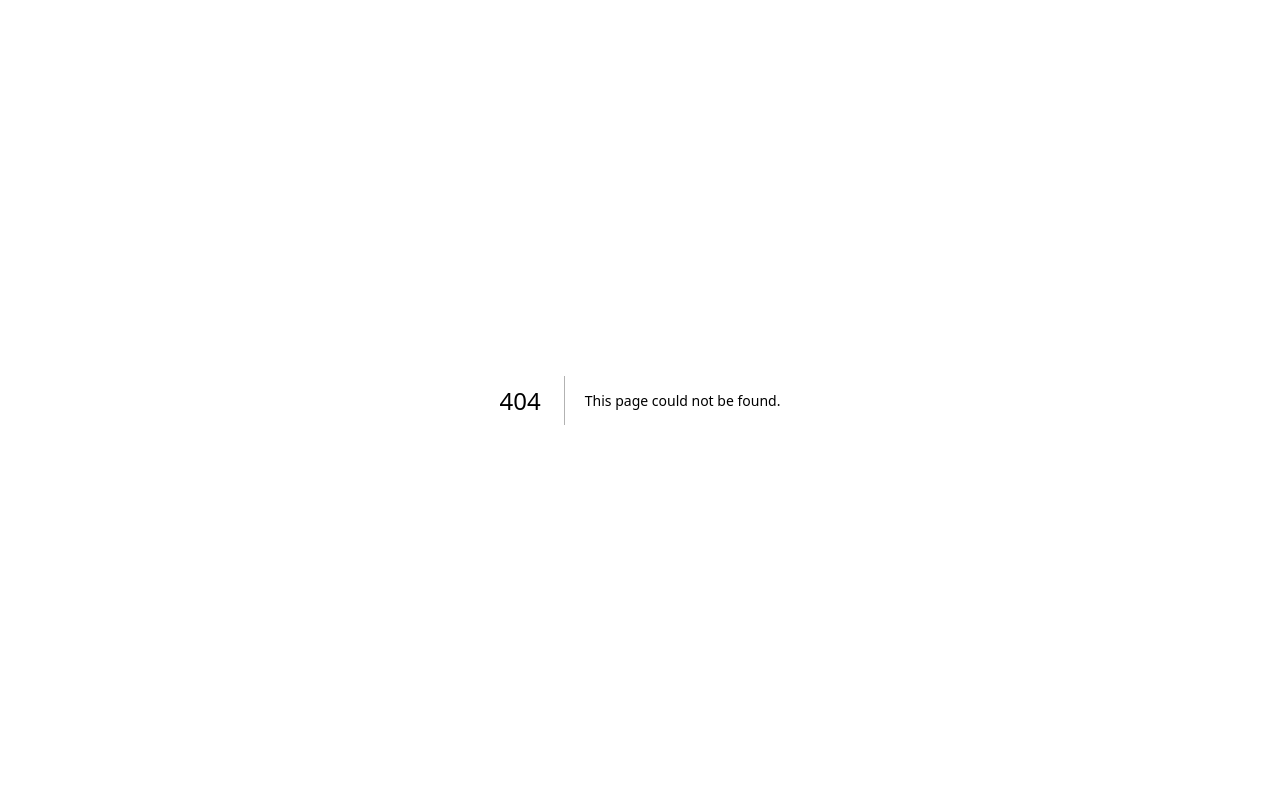
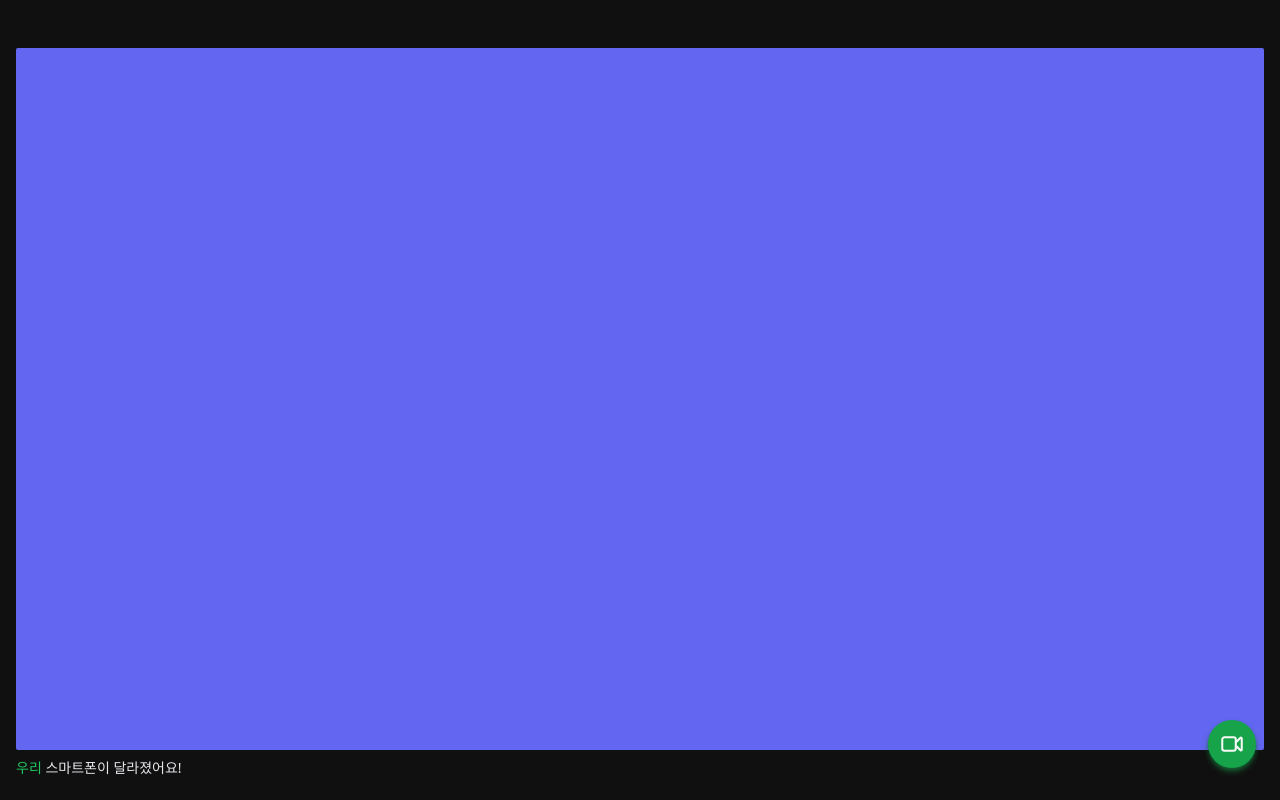
Before and after one commit to yyb02006/NextPractice, a Next.js app: page /live-streams in a window 1280 px wide. Before the commit this address had no page. Shown: the top 800 px of the page. Built offline with nearby package versions, Linux system fonts and the light colour scheme; a web font is replaced by a local one.

Commit message:
live-streams페이지 마크업, CSS작성, live-stream:id페이지 셋업

```diff
--- a/src/pages/communities/index.tsx
+++ b/src/pages/communities/index.tsx
@@ -54,7 +54,7 @@ const Community: NextPage = () => {
 					</div>
 				</div>
 			))}
-			<button className='fixed flex justify-center items-center bg-green-600 w-12 aspect-square rounded-full bottom-8 right-6 hover:bg-emerald-500 transition-colors'>
+			<button className='fixed flex justify-center items-center shadow-md shadow-green-800 bg-green-600 w-12 aspect-square rounded-full bottom-8 right-6 hover:bg-emerald-500 transition-colors'>
 				<svg
 					className='w-6 h-6'
 					fill='none'
--- a/src/pages/index.tsx
+++ b/src/pages/index.tsx
@@ -57,7 +57,7 @@ const Home: NextPage = () => {
 					</div>
 				</div>
 			))}
-			<button className='fixed flex justify-center items-center bg-green-600 w-12 aspect-square rounded-full bottom-8 right-6 hover:bg-emerald-500 transition-colors'>
+			<button className='fixed flex justify-center items-center shadow-md shadow-green-800 bg-green-600 w-12 aspect-square rounded-full bottom-8 right-6 hover:bg-emerald-500 transition-colors'>
 				<svg
 					className='h-10 w-10'
 					xmlns='http://www.w3.org/2000/svg'
--- /dev/null
+++ b/src/pages/live-streams/index.tsx
@@ -0,0 +1,33 @@
+import type { NextPage } from 'next';
+
+const Live: NextPage = () => {
+	return (
+		<div className='bg-[#101010] text-[#fafafa] h-full min-h-screen font-SCoreDream px-4 py-12 space-y-6'>
+			{[1, 2, 3, 4, 5, 6].map((arr, i) => (
+				<div key={i}>
+					<div className='w-full bg-indigo-500 aspect-video rounded-sm'></div>
+					<h3 className='mt-2 font-medium text-gray-200 text-sm'>
+						<span className='text-green-500'>우리</span> 스마트폰이 달라졌어요!
+					</h3>
+				</div>
+			))}
+			<button className='fixed flex justify-center items-center shadow-md shadow-green-800 bg-green-600 w-12 aspect-square rounded-full bottom-8 right-6 hover:bg-emerald-500 transition-colors'>
+				<svg
+					xmlns='http://www.w3.org/2000/svg'
+					fill='none'
+					viewBox='0 0 24 24'
+					stroke-width='2'
+					stroke='currentColor'
+					className='w-6 h-6'
+				>
+					<path
+						strokeLinecap='round'
+						d='M15.75 10.5l4.72-4.72a.75.75 0 011.28.53v11.38a.75.75 0 01-1.28.53l-4.72-4.72M4.5 18.75h9a2.25 2.25 0 002.25-2.25v-9a2.25 2.25 0 00-2.25-2.25h-9A2.25 2.25 0 002.25 7.5v9a2.25 2.25 0 002.25 2.25z'
+					/>
+				</svg>
+			</button>
+		</div>
+	);
+};
+
+export default Live;
```
Also changed, not shown: src/pages/live-streams/[id].tsx (added).
